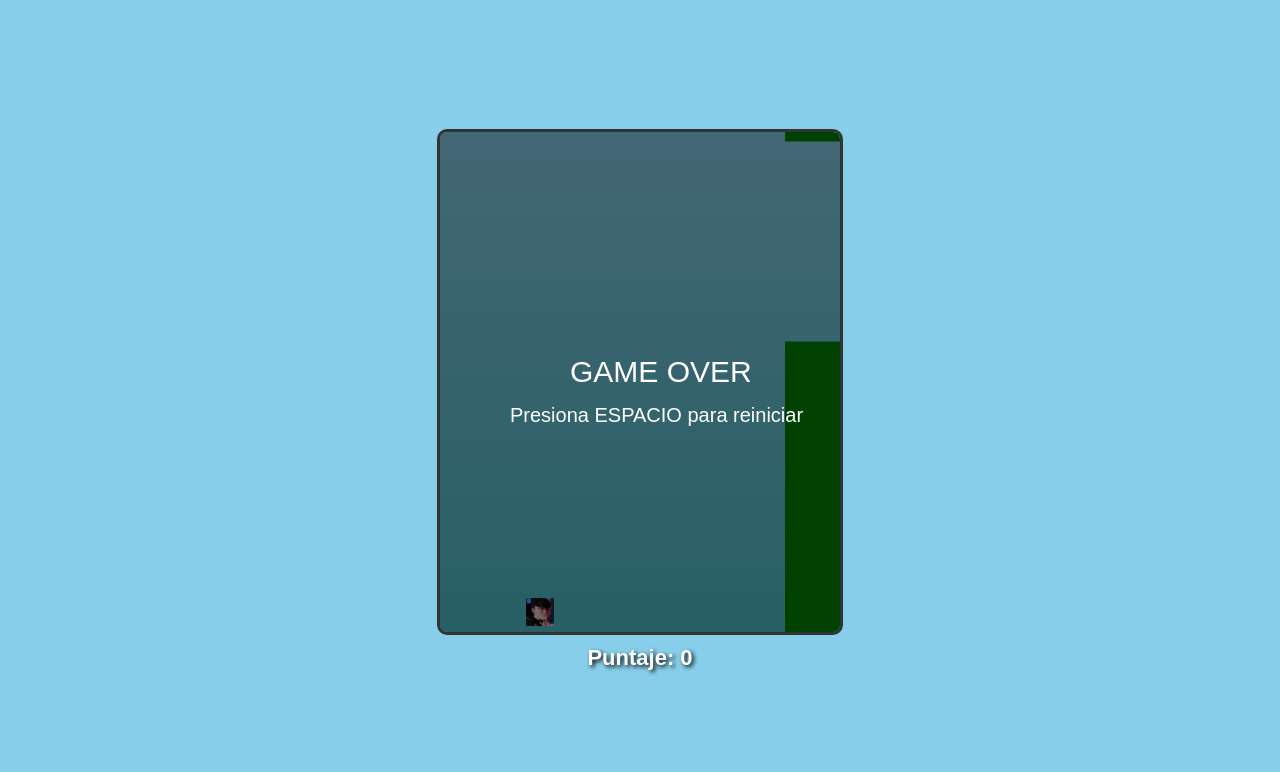
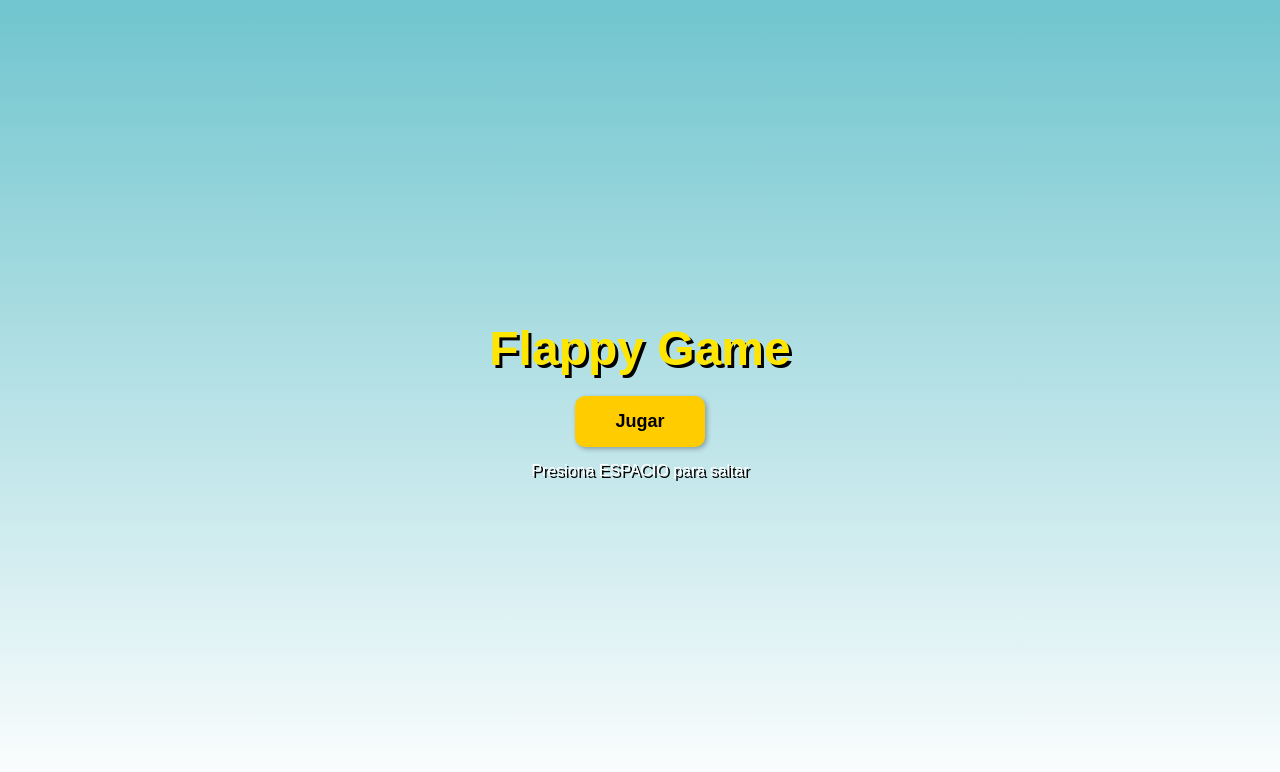
Before and after one commit to jesusmrin/flappy-game-js, a plain HTML site: page index.html in a window 1280 px wide. Drawn offline with Linux system fonts and the light colour scheme.

Commit message:
feat: implementar menú de inicio y volver al menu

```diff
--- a/index.html
+++ b/index.html
@@ -4,38 +4,23 @@
   <meta charset="UTF-8" />
   <meta name="viewport" content="width=device-width, initial-scale=1.0" />
   <title>Mini Flappy JS</title>
-  <style>
-    body {
-      background: skyblue;
-      display: flex;
-      flex-direction: column;
-      align-items: center;
-      justify-content: center;
-      height: 100vh;
-      margin: 0;
-      overflow: hidden;
-      font-family: Arial, sans-serif;
-    }
-
-    #game {
-      background: linear-gradient(to bottom, #87ceeb, #4ec0ca);
-      border: 3px solid #333;
-      border-radius: 10px;
-      display: block;
-    }
-
-    #score {
-      margin-top: 10px;
-      font-size: 22px;
-      font-weight: bold;
-      color: white;
-      text-shadow: 2px 2px 4px #000;
-    }
-  </style>
+  <link rel="stylesheet" href="style.css">
 </head>
 <body>
+  <!-- Menú principal -->
+  <div id="menu">
+    <h1>Flappy Game</h1>
+    <button id="playBtn">Jugar</button>
+    <p>Presiona ESPACIO para saltar</p>
+  </div>
+
+  <!-- Lienzo del juego -->
   <canvas id="game" width="400" height="500"></canvas>
   <div id="score">Puntaje: 0</div>
+
+  <!-- Botón volver al menú -->
+  <button id="backBtn">Volver al menú</button>
+
   <script src="script.js"></script>
 </body>
 </html>
--- a/script.js
+++ b/script.js
@@ -1,8 +1,11 @@
 const canvas = document.getElementById('game');
 const ctx = canvas.getContext('2d');
 const scoreEl = document.getElementById('score');
+const menu = document.getElementById('menu');
+const playBtn = document.getElementById('playBtn');
+const backBtn = document.getElementById('backBtn');
 
-// 🐤 Parámetros del pájaro
+//Parámetros del pájaro
 let bird = {
   x: 100,
   y: 250,
@@ -16,12 +19,12 @@ let pipes = [];
 let frame = 0;
 let score = 0;
 let gameOver = false;
+let playing = false;
 
-// 🖼️ Imagen del pájaro (opcional)
 const birdImg = new Image();
-birdImg.src = 'bird.png'; // agrega una imagen llamada bird.png en tu carpeta
+birdImg.src = 'bird.png';
 
-// 🎨 Dibujar pájaro (usa imagen si carga, si no, círculo)
+//Dibujar pájaro
 function drawBird() {
   if (birdImg.complete && birdImg.naturalHeight !== 0) {
     ctx.drawImage(birdImg, bird.x - bird.size, bird.y - bird.size, bird.size * 2, bird.size * 2);
@@ -33,7 +36,7 @@ function drawBird() {
   }
 }
 
-// 🌿 Dibujar tubos
+//Dibujar tubos
 function drawPipes() {
   ctx.fillStyle = 'green';
   pipes.forEach(pipe => {
@@ -42,7 +45,7 @@ function drawPipes() {
   });
 }
 
-// 🕹️ Actualizar pájaro
+//Actualizar pájaro
 function updateBird() {
   bird.velocity += bird.gravity;
   bird.y += bird.velocity;
@@ -52,12 +55,11 @@ function updateBird() {
   }
 }
 
-// 🚧 Actualizar tubos con puntaje arreglado
+//Actualizar tubos con puntaje
 function updatePipes() {
-  // Cada 160 frames crea un tubo nuevo
   if (frame % 160 === 0) {
     let top = Math.random() * (canvas.height / 2);
-    let gap = 200; // 🔹 mayor espacio vertical
+    let gap = 200;
     pipes.push({
       x: canvas.width,
       width: 55,
@@ -68,9 +70,8 @@ function updatePipes() {
   }
 
   pipes.forEach(pipe => {
-    pipe.x -= 1.1; // 🔹 velocidad más lenta
+    pipe.x -= 1.1;
 
-    // Colisión
     if (
       bird.x + bird.size > pipe.x &&
       bird.x - bird.size < pipe.x + pipe.width &&
@@ -79,7 +80,6 @@ function updatePipes() {
       endGame();
     }
 
-    // ✅ Puntaje (cuando el tubo pasa completamente)
     if (!pipe.passed && pipe.x + pipe.width < bird.x) {
       pipe.passed = true;
       score++;
@@ -87,23 +87,22 @@ function updatePipes() {
     }
   });
 
-  // eliminar tubos fuera de la pantalla
   pipes = pipes.filter(pipe => pipe.x + pipe.width > 0);
 }
 
-// ☠️ Fin del juego
+//Fin del juego
 function endGame() {
   gameOver = true;
   ctx.fillStyle = 'rgba(0,0,0,0.5)';
   ctx.fillRect(0, 0, canvas.width, canvas.height);
   ctx.fillStyle = 'white';
   ctx.font = '30px Arial';
-  ctx.fillText('GAME OVER', 130, 250);
-  ctx.font = '20px Arial';
-  ctx.fillText('Presiona ESPACIO para reiniciar', 70, 290);
+  ctx.fillText('GAME OVER', 120, 230);
+  ctx.font = '18px Arial';
+  ctx.fillText('Presiona ESPACIO para reiniciar', 60, 270);
 }
 
-// 🔄 Reiniciar juego
+//Reiniciar juego
 function restartGame() {
   bird.y = 250;
   bird.velocity = 0;
@@ -115,9 +114,9 @@ function restartGame() {
   loop();
 }
 
-// 🔁 Loop principal
+//Loop principal
 function loop() {
-  if (gameOver) return;
+  if (!playing || gameOver) return;
 
   ctx.clearRect(0, 0, canvas.width, canvas.height);
   drawBird();
@@ -128,12 +127,30 @@ function loop() {
   requestAnimationFrame(loop);
 }
 
-// ⌨️ Controles
+//Control de teclas
 document.addEventListener('keydown', e => {
   if (e.code === 'Space') {
+    if (!playing) return;
     if (gameOver) restartGame();
     else bird.velocity = bird.lift;
   }
 });
 
-loop();
+//Iniciar desde el menú
+playBtn.addEventListener('click', () => {
+  menu.style.display = 'none';
+  canvas.style.display = 'block';
+  scoreEl.style.display = 'block';
+  backBtn.style.display = 'block';
+  playing = true;
+  restartGame();
+});
+
+//Volver al menú
+backBtn.addEventListener('click', () => {
+  playing = false;
+  canvas.style.display = 'none';
+  scoreEl.style.display = 'none';
+  backBtn.style.display = 'none';
+  menu.style.display = 'block';
+});
--- a/style.css
+++ b/style.css
@@ -5,25 +5,80 @@
 }
 
 body {
-  background: skyblue;
-  overflow: hidden;
+  background: linear-gradient(to bottom, #70c5ce, #ffffff);
   display: flex;
   justify-content: center;
   align-items: center;
   height: 100vh;
   font-family: Arial, sans-serif;
+  overflow: hidden;
+  position: relative;
 }
 
-canvas {
-  background: linear-gradient(to bottom, #70c5ce, #ffffff);
-  border: 2px solid #000;
-  border-radius: 8px;
+/* Menú */
+#menu {
+  position: absolute;
+  text-align: center;
+  color: #fff;
 }
 
+#menu h1 {
+  font-size: 48px;
+  color: #ffe600;
+  text-shadow: 3px 3px #000;
+  margin-bottom: 20px;
+}
+
+#menu button {
+  background-color: #ffcc00;
+  border: none;
+  padding: 15px 40px;
+  border-radius: 10px;
+  font-size: 18px;
+  cursor: pointer;
+  font-weight: bold;
+  box-shadow: 2px 2px 5px rgba(0,0,0,0.3);
+}
+
+#menu button:hover {
+  background-color: #ffd633;
+}
+
+#menu p {
+  margin-top: 15px;
+  color: #fff;
+  text-shadow: 2px 2px #000;
+}
+
+/* Juego */
+canvas {
+  display: none;
+  background: linear-gradient(to bottom, #87ceeb, #4ec0ca);
+  border: 3px solid #333;
+  border-radius: 10px;
+}
+
+/* Puntaje */
 #score {
+  display: none;
   position: absolute;
   top: 20px;
   font-size: 24px;
-  color: black;
+  color: #000;
+  font-weight: bold;
+  text-shadow: 1px 1px #fff;
+}
+
+/* Botón volver */
+#backBtn {
+  display: none;
+  position: absolute;
+  top: 20px;
+  left: 20px;
+  background-color: #ffcc00;
+  border: none;
+  padding: 10px 20px;
+  border-radius: 10px;
+  cursor: pointer;
   font-weight: bold;
 }
```
